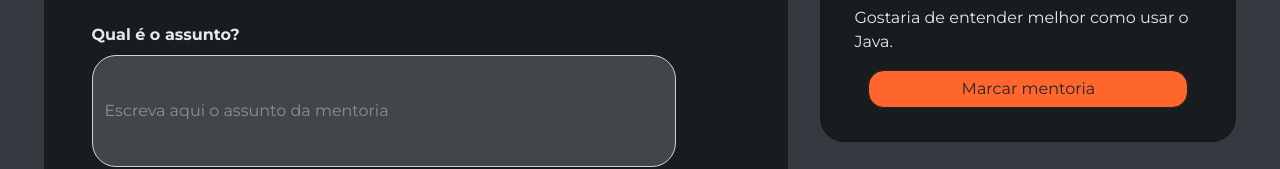
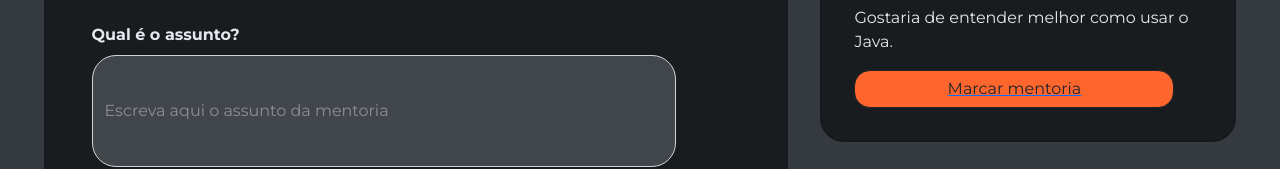
Before and after one commit to Squad2-FCamara/hackathon-squad2-frontend, a React (Vite) app: page /schedule in a window 1280 px wide. Shown: the part 684-853 px from the top of the page. Built offline with nearby package versions, Linux system fonts and the light colour scheme; no server answers.

Commit message:
agendamento

```diff
--- a/src/components/Appointments/index.tsx
+++ b/src/components/Appointments/index.tsx
@@ -42,9 +42,9 @@ type Profile = {
 }
 
 export function Appointments() {
-    const mentorId = localStorage.getItem('mentorId')
+    const userId = localStorage.getItem('userId')
     const { data } = useQuery<Appointments>('appointments', async () => {
-        const response = await api.get(`/user/schedule/${mentorId}`)
+        const response = await api.get(`/user/schedule/${userId}`)
         return response.data;
     }, {
         staleTime: 1000 * 60, //cache 1 minute
--- a/src/components/Schedule/index.tsx
+++ b/src/components/Schedule/index.tsx
@@ -4,6 +4,8 @@ import { Calendar } from "../Calendar";
 import styles from "./styles.module.scss";
 import eduarda from "/eduarda.jpg";
 import api from '../../services/api'
+import { Link } from 'react-router-dom';
+import axios from "axios";
 
 export function Schedule() {
 
@@ -31,16 +33,17 @@ export function Schedule() {
             day: "2022-04-14T13:00:00.969Z",
 	        start_time: "2022-04-15T15:00:00.969Z",
 	        end_time: "2022-04-15T15:30:00.969Z",
-	        description: "Dúvida na introdução do artigo",
+	        description: "Dúvida no método post",
 	        userId1: userId,
 	        userId2: mentorId
         }
 
+
         console.log(bodyRequest)
-        const response = api.post('/user/schedule', {
-            method: "POST",
-            headers: { "Content-Type": "application/json" },
-            body: JSON.stringify(bodyRequest),
+        const response =  axios({
+            method: 'post',
+            url: 'https://fcamara-squad2.herokuapp.com/user/schedule',
+            data: bodyRequest
         })
         console.log(response)
     }
@@ -122,8 +125,9 @@ export function Schedule() {
                         <Card.Text>
                             Gostaria de entender melhor como usar o Java.
                         </Card.Text>
-
-                        <Button variant="outline-dark" className={styles.buttonStyle} onClick={scheduleMentor}>Marcar mentoria</Button>
+                        <Link to={"/"}>
+                            <Button variant="outline-dark" className={styles.buttonStyle} onClick={scheduleMentor}>Marcar mentoria</Button>
+                        </Link>
                     </Card>
                 </Card>
             </section>
```
